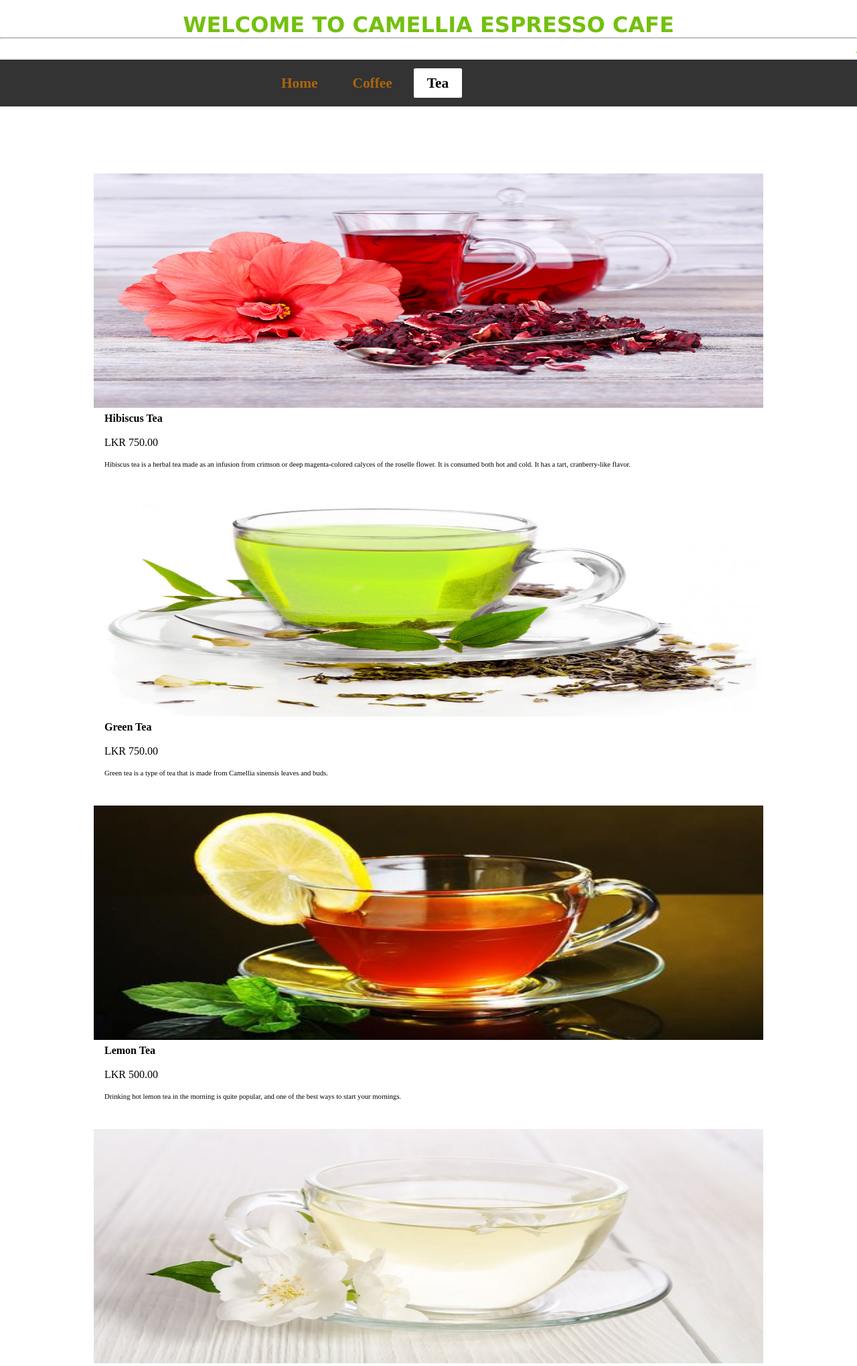
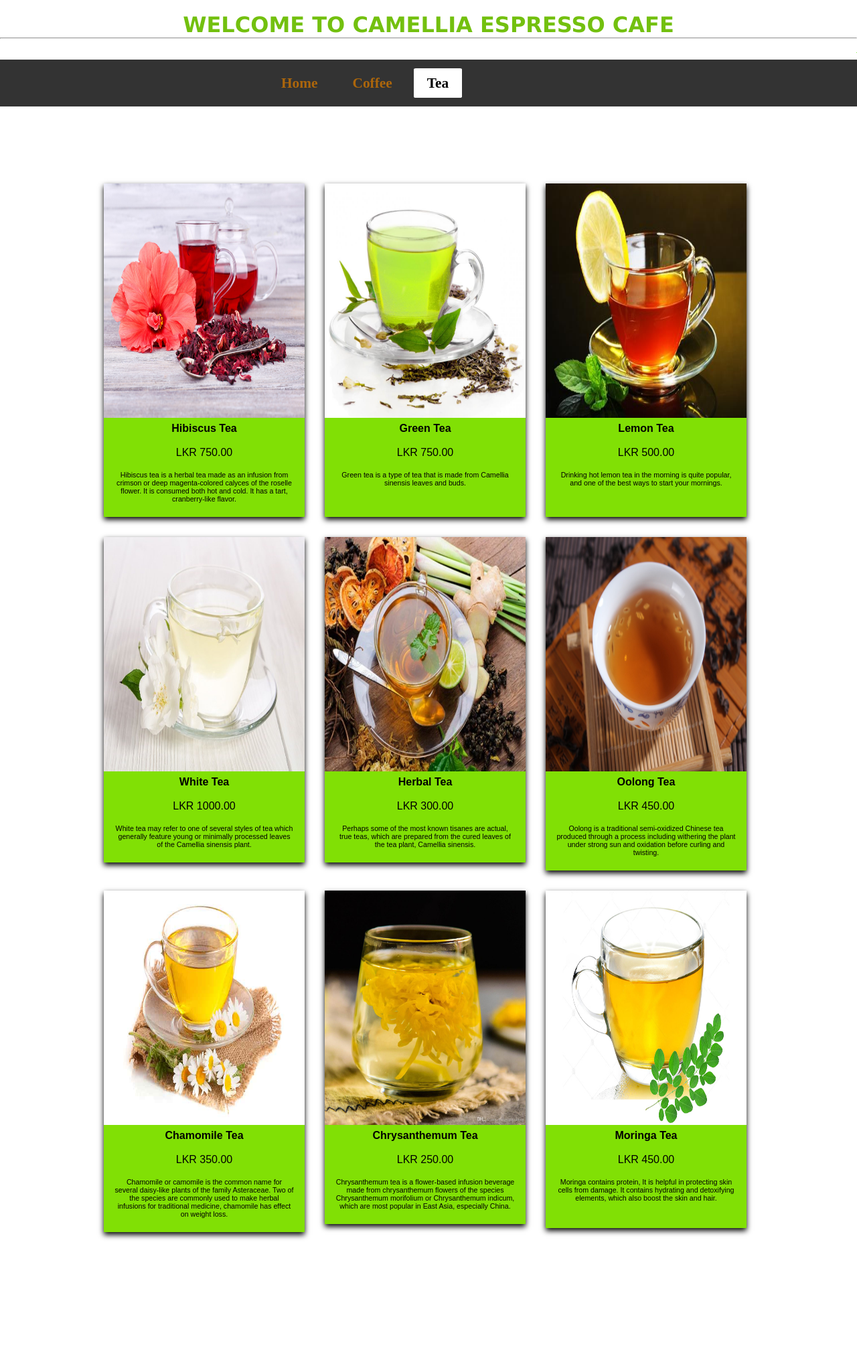
Before and after one commit to tksoft-studio/Camellia-Espresso-WEB-Project-, a PHP site: page /teashop.html in a window 1280 px wide. Shown: the top 2040 px of the page at 67% size. After the commit the page ends 1851 px from the top, so only its background shows below. Run offline with PHP 8.4, Linux system fonts and the light colour scheme.

Commit message:
Add files via upload

```diff
--- a/camellia espresso/css/suchith.css
+++ b/camellia espresso/css/suchith.css
@@ -38,3 +38,23 @@ img {
 .font{
 	font-size: 8pt;
 }
+
+/*For tea*/
+
+.cardt{
+	box-shadow: 0 4px 8px 0 rgba(0,0,0,6);
+	transition: 0.4s;
+	width: 300px;
+	background: rgb(129, 224, 5);
+	text-align: center;
+	font-size: 16px;
+	font-family: sans-serif;
+	float: left;
+	margin: 15px;
+
+}
+
+.cardt:hover{
+	box-shadow: 0 8px 16px 0 rgba(0,0,0,6);
+
+}
```
Also changed, not shown: camellia espresso/css/sell.css (line endings or trailing spaces).
